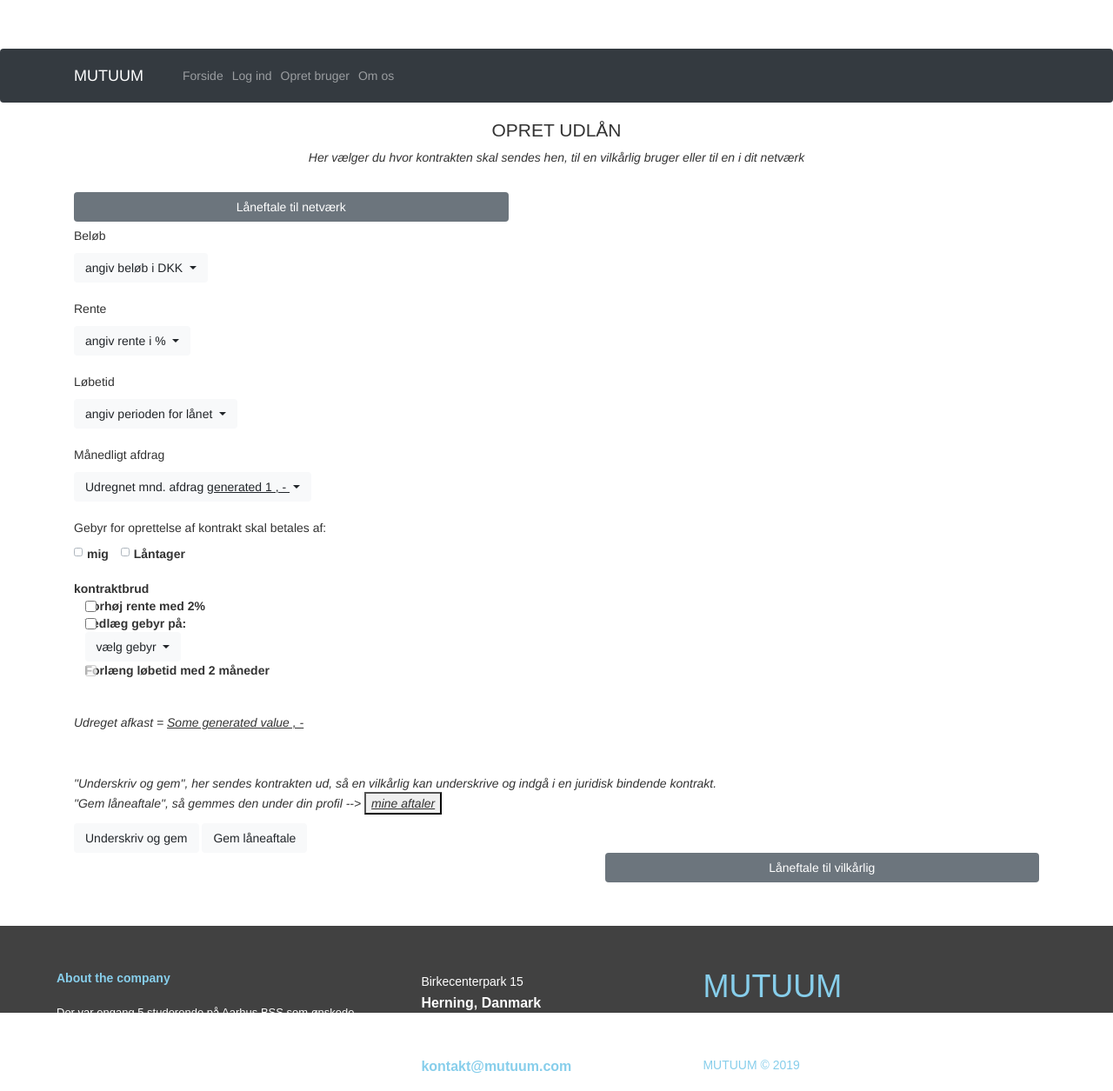
After one commit to LOOP3-gr-3/LOOP-eksamen-mutuum-, a PHP site: page /maja-kontrakt.php in a window 1280 px wide, after a click on "Låneftale til netværk". The commit adds this page. Shown: the top 1255 px of the page at 87% size. Run offline with PHP 8.4, Linux system fonts and the light colour scheme.

Commit message:
gamle kontrakt oplaoded

```diff
--- /dev/null
+++ b/maja-kontrakt.php
@@ -0,0 +1,333 @@
+<!-- her henter jeg headeren ned -->
+<?php
+    $page = ('Opret lånekontrakt');
+    require_once('includes/header.php');
+    if (isset($_SESSION['user_id'])) {
+        header('location:forside.php');
+}
+?>
+
+<h1 id="xopretudlan">OPRET UDLÅN</h1>
+
+<p id="xx"><I>Her vælger du hvor kontrakten skal sendes hen, til en vilkårlig bruger eller til en i dit netværk</I></p><br>
+
+<!-- her laves funktionen der skal få den bestemte kontrakt til at blive vist, jeg koder knappen efter bootstrap btn btn-light, så de bliver grå-->
+
+<div class="container">
+    <button type="button" class="btn btn-secondary" data-toggle="collapse" data-target="#netveark" id="xnetveark">Låneftale til netværk</button>
+
+<!--Her vælger jeg indholdet der skal vises når der trykkes på den bestemte knap-->
+       <br> <br>  <div id="netveark" class="collapse">
+
+    <!--Hvert p er en ny variabel der skal indsætttes-->
+    <p id="beløb">Beløb</p>
+
+            <!--Her laves selve dropdown funktionen med valgte titel-->
+                <div class="dropdown">
+                <button class="btn btn-light dropdown-toggle" type="button" id="dropdownMenuButton" data-toggle="dropdown" aria-haspopup="true" aria-expanded="false">
+                angiv beløb i DKK
+                </button>
+
+            <!--Her vælges de muligheder dropdownmenuen skal indeholde-->
+                    <div class="dropdown-menu" aria-labelledby="dropdownMenuButton">
+                    <a class="dropdown-item" href="#">beløb 1</a>
+                    <a class="dropdown-item" href="#">beløb 2</a>
+                    <a class="dropdown-item" href="#">beløb 3</a>
+                </div>
+            </div> <br>
+    <p id="beløb">Rente</p>
+
+                <div class="dropdown">
+                <button class="btn btn-light dropdown-toggle" type="button" id="dropdownMenuButton" data-toggle="dropdown" aria-haspopup="true" aria-expanded="false">
+                angiv rente i %
+                </button>
+                    <div class="dropdown-menu" aria-labelledby="dropdownMenuButton">
+                    <a class="dropdown-item" href="#">1%</a>
+                    <a class="dropdown-item" href="#"> 2%</a>
+                    <a class="dropdown-item" href="#"> 3%</a>
+                </div>
+            </div> <br>
+    <p id="beløb">Løbetid</p>
+
+                <div class="dropdown">
+                <button class="btn btn-light dropdown-toggle" type="button" id="dropdownMenuButton" data-toggle="dropdown" aria-haspopup="true" aria-expanded="false">
+                angiv perioden for lånet
+                </button>
+                    <div class="dropdown-menu" aria-labelledby="dropdownMenuButton">
+                    <a class="dropdown-item" href="#">1 måned</a>
+                    <a class="dropdown-item" href="#"> 2 måneder</a>
+                    <a class="dropdown-item" href="#">3 måneder</a>
+                </div>
+            </div>
+            <br>
+    <p>Månedligt afdrag</p>
+                <div class="dropdown">
+                <button class="btn btn-light dropdown-toggle" type="button" id="dropdownMenuButton" data-toggle="dropdown" aria-haspopup="true" aria-expanded="false">Udregnet mnd. afdrag <U>generated 1 , - </U>
+                </button>
+                    <div class="dropdown-menu" aria-labelledby="dropdownMenuButton">
+                    <a class="dropdown-item" href="#">mulighed 1</a>
+                </div>
+            </div> <br>
+    <p>Gebyr for oprettelse af kontrakt skal betales af:</p>
+
+            <!-- her laes valgmulighed 1, mig for betaling af gebyr-->
+                <div class="custom-control custom-checkbox custom-control-inline">
+                <input type="checkbox" class="custom-control-input" id="defaultInline1">
+                <label class="custom-control-label" for="defaultInline1">mig</label>
+                </div>
+
+            <!--Vælg betaler til at være låntager-->
+                <div class="custom-control custom-checkbox custom-control-inline">
+                <input type="checkbox" class="custom-control-input" id="defaultInline2">
+                <label class="custom-control-label" for="defaultInline2">Låntager</label>
+                </div> <br> <br>
+        <!--afsnit for kontraktbrud med menu for hvilke konsekvenser der skal være ved kontraktbrud-->
+            <strong>kontraktbrud</strong>
+                <div class="form-check">
+                    <label class="form-check-label">
+                    <input type="checkbox" class="form-check-input" value="">Forhøj rente med 2%
+                    </label>
+                </div>
+
+            <!-- "vedlæg gebyr" laves som et checkbox punkt med en dropdown nedeunder-->
+                <div class="form-check">
+                    <label class="form-check-label">
+                    <input type="checkbox" class="form-check-input" value="">Vedlæg gebyr på:
+                        <div class="dropdown">
+                            <button class="btn btn-light dropdown-toggle" type="button" id="dropdownMenuButton" data-toggle="dropdown" aria-haspopup="true" aria-expanded="false">vælg gebyr
+                            </button>
+                                <div class="dropdown-menu" aria-labelledby="dropdownMenuButton">
+                                <a class="dropdown-item" href="#">100 , -</a>
+                                <a class="dropdown-item" href="#">200 , -</a>
+                                <a class="dropdown-item" href="#">300 , -</a>
+                                </div>
+                        </div>
+                    </label>
+                </div>
+
+                    <div class="form-check">
+                    <label class="form-check-label">
+                    <input type="checkbox" class="form-check-input" value="" disabled>Forlæng løbetid med 2 måneder
+                    </label>
+                </div>
+            <!--Jeg er ikke helt sikker på hvordan I vil have boxen med den udregnet/generated value, men har bare lavet en U med value indeni, som symbolisere det for nu-->
+    <br><br><p><I>Udreget afkast = <U>Some generated value , -</U></I></p>
+
+    <!--Her kodes de to knapper i bunden, som skal føre til enten en siden hvor man underskriver eller sende kontrakten til mine aftaler under min profil, hvor den står som oprettede kontrakter-->
+     <!--Her skrive rjeg en tekst, den skal deles i to afsnist, deraf <br>, dernæst vælger jeg at skrive at kontrakten bliver gemt til mine aftaler, denne har jeg gjort til en knap med button, understreget med U og kursiv med I og til slut sluttes paragraffen med en </p>-->
+    <br><br><p><I>"Underskriv og gem", her sendes kontrakten ud, så en vilkårlig kan underskrive og indgå i en juridisk bindende kontrakt.
+    <br> "Gem låneaftale", så gemmes den under din profil --> <button type="button" href="mineaftaler.php" target="_blank"><U> mine aftaler</U></button></I></p>
+    <!--Her kodes de to knapper i bunden, som skal føre til enten en siden hvor man underskriver eller sende kontrakten til mine aftaler under min profil, hvor den står som oprettede kontrakter-->
+            <a href="underskrivoggem.php" target="_blank"><button type="button" class="btn btn-light">Underskriv og gem</button></a>
+
+            <!-- Den anden knap -->
+            <a href="kontrakt.php" target="_blank"><button type="button" class="btn btn-light">Gem låneaftale</button></a>
+<!--Slut tag på container og på det der skulle collapses, altså vises når der bliver trykket på den knap der er angivet i containere, sluttagget af de to </div> -->
+    </div>
+</div>
+
+
+
+
+
+
+
+
+
+
+
+
+<!-- *********HER STARTER LÅNEAFTALE TIL VILKÅRLIG**********-->
+<div class="container">
+    <button type="button" class="btn btn-secondary" data-toggle="collapse" data-target="#matchside" id="xmatchside">Låneftale til vilkårlig</button>
+
+        <div id="matchside" class="collapse">
+
+<!--Hvert p er en ny variabel der skal indsætttes-->
+    <br><p>Hvilke risikogrupper vil du tilbyde dit udlån</p>
+
+    <!--Det første stykke af koden er den der sikre at der er et label og en checkbox til hver af de forskellige risikogrupper-->
+            <!--AAA-->
+                <div class="custom-control custom-checkbox custom-control-inline">
+                <input type="checkbox" class="custom-control-input" id="defaultInline1">
+                <label class="custom-control-label" for="defaultInline1">AAA</label>
+                </div>
+
+            <!--AA-->
+                <div class="custom-control custom-checkbox custom-control-inline">
+                <input type="checkbox" class="custom-control-input" id="defaultInline2">
+                    <label class="custom-control-label" for="defaultInline2">AA</label></div>
+
+            <!--A-->
+                <div class="custom-control custom-checkbox custom-control-inline">
+                <input type="checkbox" class="custom-control-input" id="defaultInline2">
+                    <label class="custom-control-label" for="defaultInline2">A</label></div>
+
+            <!--B-->
+                <div class="custom-control custom-checkbox custom-control-inline">
+                <input type="checkbox" class="custom-control-input" id="defaultInline2">
+                    <label class="custom-control-label" for="defaultInline2">B</label></div>
+
+            <!--A-->
+                <div class="custom-control custom-checkbox custom-control-inline">
+                <input type="checkbox" class="custom-control-input" id="defaultInline2">
+                <label class="custom-control-label" for="defaultInline2">C</label>
+                </div><br><br>
+
+            <!--dropdown for beløb, først angiver jeg mit p, teksten og herefter hvad dropdown menuen skal indeholde og hedde i boksen inden man "dropper down", dette er det samme for de næste 3 p´er-->
+    <p id="beløb">Beløb</p>
+
+                <div class="dropdown">
+                <button class="btn btn-light dropdown-toggle" type="button" id="dropdownMenuButton" data-toggle="dropdown" aria-haspopup="true" aria-expanded="false">
+                angiv beløb i DKK
+                </button>
+                    <div class="dropdown-menu" aria-labelledby="dropdownMenuButton">
+                    <a class="dropdown-item" href="#">beløb 1</a>
+                    <a class="dropdown-item" href="#">beløb 2</a>
+                    <a class="dropdown-item" href="#">beløb 3</a>
+                </div>
+            </div> <br>
+    <p id="beløb">Rente</p>
+
+                <div class="dropdown">
+                <button class="btn btn-light dropdown-toggle" type="button" id="dropdownMenuButton" data-toggle="dropdown" aria-haspopup="true" aria-expanded="false">
+                angiv rente i %
+                </button>
+                    <div class="dropdown-menu" aria-labelledby="dropdownMenuButton">
+                    <a class="dropdown-item" href="#">1%</a>
+                    <a class="dropdown-item" href="#"> 2%</a>
+                    <a class="dropdown-item" href="#"> 3%</a>
+                </div>
+            </div> <br>
+    <p id="beløb">Løbetid</p>
+
+                <div class="dropdown">
+                <button class="btn btn-light dropdown-toggle" type="button" id="dropdownMenuButton" data-toggle="dropdown" aria-haspopup="true" aria-expanded="false">
+                angiv perioden for lånet
+                </button>
+                    <div class="dropdown-menu" aria-labelledby="dropdownMenuButton">
+                    <a class="dropdown-item" href="#">1 måned</a>
+                    <a class="dropdown-item" href="#"> 2 måneder</a>
+                    <a class="dropdown-item" href="#">3 måneder</a>
+                </div>
+            </div>
+            <br>
+
+        <!--Månedtlig afdrag i denne her skal laves en anelse om, da der skal kunne tilvælges forhandling-->
+    <p>Månedligt afdrag <U>generated 1 min. - max.</U></p>
+
+ <!-- MEGET DETAJLERET FORKLARING, DA DENNE HAR ET TWIST EKSTRA.
+
+Da der skal laves en checkbox til forhandling, hvor der kun skal vises andre mulighe løbetider, så benytter jeg samme kode som i toppen, der siger at  ved click af dette i den bestemt container, så skal den kun vises vha. collape, hvis den er tjekket af. Denne er nedenstående kode,da jeg gerne vil have at den skal collapse stadig, har jeg kombineret koden for en checkbox med data-toggle og collapse-->
+                <div class="container">
+                        <div class="form-check form-check-inline" data-toggle="collapse" data-target="#forhandling">
+                            <input type="checkbox" class="form-check-input" data-toggle="collapse" data-target="#løbetider" id="forhandling">
+
+                        <!--Her vælges der den titel der skal være ud fra checkboxen-->
+                            <label class="form-check-label" for="forhandling">Forhandling</label>
+                        </div>
+
+                        <!--Her vælger jeg indholdet der skal vises når der tjekkes af ved forhandling vha. id´et der er hashtagget ovenfor og kommandoen collapse-->
+
+                                <div id="forhandling" class="collapse">
+
+                        <!--Dette er bare valgt for at have en titel inden dropdown menuen-->
+                        <p>Løbetid til forhandling</p>
+
+                            <!--Her kodes selve dropdown menuen, den får titlen = vælg løbetid-->
+                                <div class="dropdown">
+                                        <button class="btn btn-light dropdown-toggle" type="button" id="dropdownMenuButton" data-toggle="dropdown" aria-haspopup="true" aria-expanded="false">vælg løbetid</button>
+
+                                <!--Her vælges kategorierne i dropdown menuen-->
+                                    <div class="dropdown-menu" aria-labelledby="dropdownMenuButton">
+                                    <a class="dropdown-item" href="#">løbetid 1</a>
+                                    <a class="dropdown-item" href="#">løbetid 2</a>
+                                    </div>
+                                    </div>
+                                </div>
+                </div><br>
+    <!--Her er vi tilbage til at skulle checke af om det er låntager eller långiver der betaler, lige nu kan man checke beggge bokse af, tænkte det skulle gøre at långiver og låntager splitter gebyret? Hvad siger I til det?-->
+    <p>Gebyr for oprettelse af kontrakt skal betales af:</p>
+
+            <!-- her laes valgmulighed 1, mig for betaling af gebyr-->
+                <div class="custom-control custom-checkbox custom-control-inline">
+                <input type="checkbox" class="custom-control-input" id="defaultInline1">
+                <label class="custom-control-label" for="defaultInline1">mig</label>
+                </div>
+
+            <!--Vælg betaler til at være låntager-->
+                <div class="custom-control custom-checkbox custom-control-inline">
+                <input type="checkbox" class="custom-control-input" id="defaultInline2">
+                <label class="custom-control-label" for="defaultInline2">Låntager</label>
+                </div>
+    <!--Her skal der laves en klassisk dropdown, hvor der vælges hvor mange kontrakter man vil ligge til udlån, jeg bruger bevidst ikke ordet matchsiden-->
+    <br><br><p id="beløb">Hvor mange á denne kontrakt skal der ligges til udlån?</p>
+
+                <div class="dropdown">
+                <button class="btn btn-light dropdown-toggle" type="button" id="dropdownMenuButton" data-toggle="dropdown" aria-haspopup="true" aria-expanded="false">
+                angiv antal
+                </button>
+                    <div class="dropdown-menu" aria-labelledby="dropdownMenuButton">
+                    <a class="dropdown-item" href="#">1</a>
+                    <a class="dropdown-item" href="#">2</a>
+                    <a class="dropdown-item" href="#">3</a>
+                    <a class="dropdown-item" href="#">4</a>
+                    <a class="dropdown-item" href="#">5</a>
+                    <a class="dropdown-item" href="#">6</a>
+                    <a class="dropdown-item" href="#">7</a>
+                    <a class="dropdown-item" href="#">8</a>
+                    <a class="dropdown-item" href="#">9</a>
+                    <a class="dropdown-item" href="#">10</a>
+                </div>
+            </div>
+            <br>
+          <!--Jeg er ikke helt sikker på hvordan I vil have boxen med den udregnet/generated value, men har bare lavet en U med value indeni, som symbolisere det for nu-->
+    <p><I>Udreget afkast = <U>Some generated value pr. kontrakt , - eller totalt?</U></I></p> <br>
+
+    <!--Kontraktbrud, her skal der generes 3 valgmuligheder, hvor man afkrydser en og denne vil være gældende for konsekvensen der skal ske, når der sker et kontraktbrud-->
+    <p><strong>KONTRAKTBRUD</strong></p>
+        <p><I>Vælg en af følgende konsekvenser ved kontraktbrud</I></p>
+                <div class="form-check">
+                    <label class="form-check-label">
+                    <input type="checkbox" class="form-check-input" value="">Forhøj rente med 2%
+                    </label>
+                </div>
+
+            <!-- "vedlæg gebyr" laves som et checkbox punkt med en dropdown nedeunder-->
+                <div class="form-check">
+                    <label class="form-check-label">
+                    <input type="checkbox" class="form-check-input" value="">Vedlæg gebyr på:
+                        <div class="dropdown">
+                            <button class="btn btn-light dropdown-toggle" type="button" id="dropdownMenuButton" data-toggle="dropdown" aria-haspopup="true" aria-expanded="false">vælg gebyr
+                            </button>
+                                <div class="dropdown-menu" aria-labelledby="dropdownMenuButton">
+                                <a class="dropdown-item" href="#">100 , -</a>
+                                <a class="dropdown-item" href="#">200 , -</a>
+                                <a class="dropdown-item" href="#">300 , -</a>
+                                </div>
+                        </div>
+                    </label>
+                </div>
+
+                    <div class="form-check">
+                    <label class="form-check-label">
+                    <input type="checkbox" class="form-check-input" value="" disabled>Forlæng løbetid med 2 måneder
+                    </label>
+                </div>
+    <!--Her skrive rjeg en tekst, den skal deles i to afsnist, deraf <br>, dernæst vælger jeg at skrive at kontrakten bliver gemt til mine aftaler, denne har jeg gjort til en knap med button, understreget med U og kursiv med I og til slut sluttes paragraffen med en </p>-->
+    <br><br><p><I>"Underskriv og gem", her sendes kontrakten ud, så en vilkårlig kan underskrive og indgå i en juridisk bindende kontrakt.
+    <br> "Gem låneaftale", så gemmes den under din profil --> <button type="button" href="mineaftaler.php" target="_blank"><U> mine aftaler</U></button></I></p>
+    <!--Her kodes de to knapper i bunden, som skal føre til enten en siden hvor man underskriver eller sende kontrakten til mine aftaler under min profil, hvor den står som oprettede kontrakter-->
+            <a href="underskrivoggem.php" target="_blank"><button type="button" class="btn btn-light">Underskriv og gem</button></a>
+
+            <!-- Den anden knap -->
+            <a href="kontrakt.php" target="_blank"><button type="button" class="btn btn-light">Gem låneaftale</button></a>
+
+
+<!--De to slut div, der afslutter containeren for hvad der skulle vises ved tryk på knappen og den sidste der afslutter selve containeren, der også indeholder knappen der skal trykkes på-->
+</div>
+</div>
+
+<?php
+    require_once('includes/footer.php');
+?>
```
Also changed, not shown: maja-minprofil.php (+38 -32 lines), minprofil.php (+1 -7 lines).
